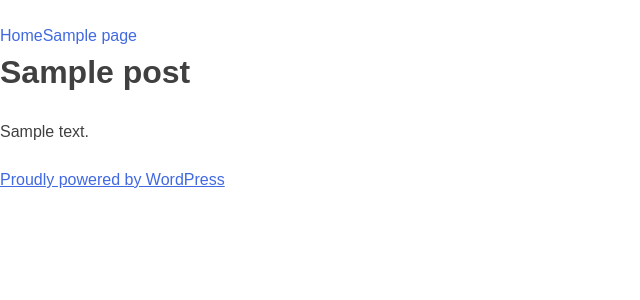
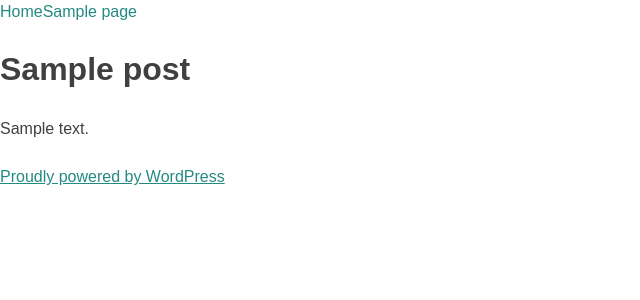
Before and after one commit to DCCA/inhabitent-wordpress, a WordPress theme: template themes/inhabitent-theme/page.php in a window 1280 px wide. Shown: the top 300 px of the page, without its empty margins (0-640 px from the left). Run offline with PHP 8.4 and a stand-in for WordPress, Linux system fonts and the light colour scheme; the site name, menu and one post (Sample post) are stand-ins, and other content is empty.

Commit message:
add _header.scss

```diff
--- /dev/null
+++ b/themes/inhabitent-theme/sass/_header.scss
@@ -0,0 +1,9 @@
+/*--------------------------------------------------------------
+# Header
+--------------------------------------------------------------*/
+
+.site-header {
+  display: flex;
+  align-items: center;
+  justify-content: center;
+}
--- a/themes/inhabitent-theme/sass/_variables.scss
+++ b/themes/inhabitent-theme/sass/_variables.scss
@@ -4,7 +4,7 @@ $base__space-unit: 1.5rem;
 
 // Colors
 
-$color__background-body: #fff;
+$color__background-body: #ffffff;
 $color__text-main: #404040;
 
 $color__background-screen: #f1f1f1;
@@ -15,14 +15,14 @@ $color__background-pre: #eee;
 $color__background-ins: #fff9c0;
 $color__border-abbr: #666;
 
-$color__link: royalblue;
-$color__link-visited: purple;
-$color__link-hover: midnightblue;
+$color__link: #248a83;
+$color__link-visited: #248a83;
+$color__link-hover: #248a83;
 
 // Typography
 
 $font__main: sans-serif;
-$font__code: Monaco, Consolas, "Andale Mono", "DejaVu Sans Mono", monospace;
-$font__pre: "Courier 10 Pitch", Courier, monospace;
+$font__code: Monaco, Consolas, 'Andale Mono', 'DejaVu Sans Mono', monospace;
+$font__pre: 'Courier 10 Pitch', Courier, monospace;
 $font__line-height-body: 1.5;
 $font__line-height-pre: 1.6;
--- a/themes/inhabitent-theme/sass/style.scss
+++ b/themes/inhabitent-theme/sass/style.scss
@@ -47,19 +47,20 @@ Nicolas Gallagher and Jonathan Neal http://necolas.github.com/normalize.css/
 
 // Imported but not included in the stylesheet.
 
-@import "variables";
-@import "mixins";
+@import 'variables';
+@import 'mixins';
 
 // CSS included in style.css.
 
-@import "normalize";
-@import "fonts";
-@import "typography";
-@import "elements";
-@import "forms";
-@import "navigation";
-@import "modules";
-@import "widgets";
-@import "content";
-@import "media";
-@import "page-templates";
+@import 'normalize';
+@import 'fonts';
+@import 'typography';
+@import 'elements';
+@import 'forms';
+@import 'navigation';
+@import 'modules';
+@import 'widgets';
+@import 'content';
+@import 'media';
+@import 'page-templates';
+@import 'header';
--- a/themes/inhabitent-theme/style.css
+++ b/themes/inhabitent-theme/style.css
@@ -300,7 +300,7 @@ html {
           box-sizing: inherit; }
 
 body {
-  background: #fff;
+  background: #ffffff;
   /* Fallback for when there is no custom background color defined. */ }
 
 blockquote,
@@ -420,11 +420,11 @@ textarea {
 --------------------------------------------------------------*/
 /* Links */
 a {
-  color: royalblue; }
+  color: #248a83; }
   a:visited {
-    color: purple; }
+    color: #248a83; }
   a:hover, a:focus, a:active {
-    color: midnightblue; }
+    color: #248a83; }
   a:focus {
     outline: thin dotted; }
   a:hover, a:active {
@@ -670,3 +670,16 @@ object {
 # Page Templates
 --------------------------------------------------------------*/
 /* Front page */
+/*--------------------------------------------------------------
+# Header
+--------------------------------------------------------------*/
+.site-header {
+  display: -webkit-box;
+  display: -ms-flexbox;
+  display: flex;
+  -webkit-box-align: center;
+      -ms-flex-align: center;
+          align-items: center;
+  -webkit-box-pack: center;
+      -ms-flex-pack: center;
+          justify-content: center; }
```
Also changed, not shown: themes/inhabitent-theme/build/css/style.min.css, 1 other file.
